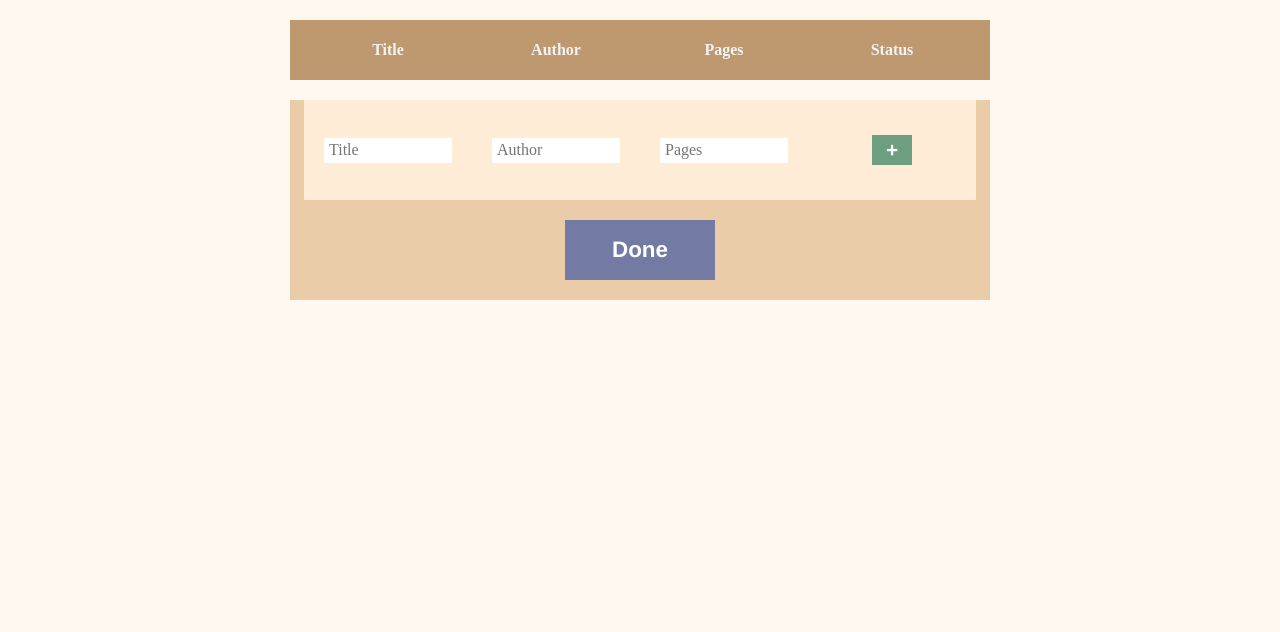
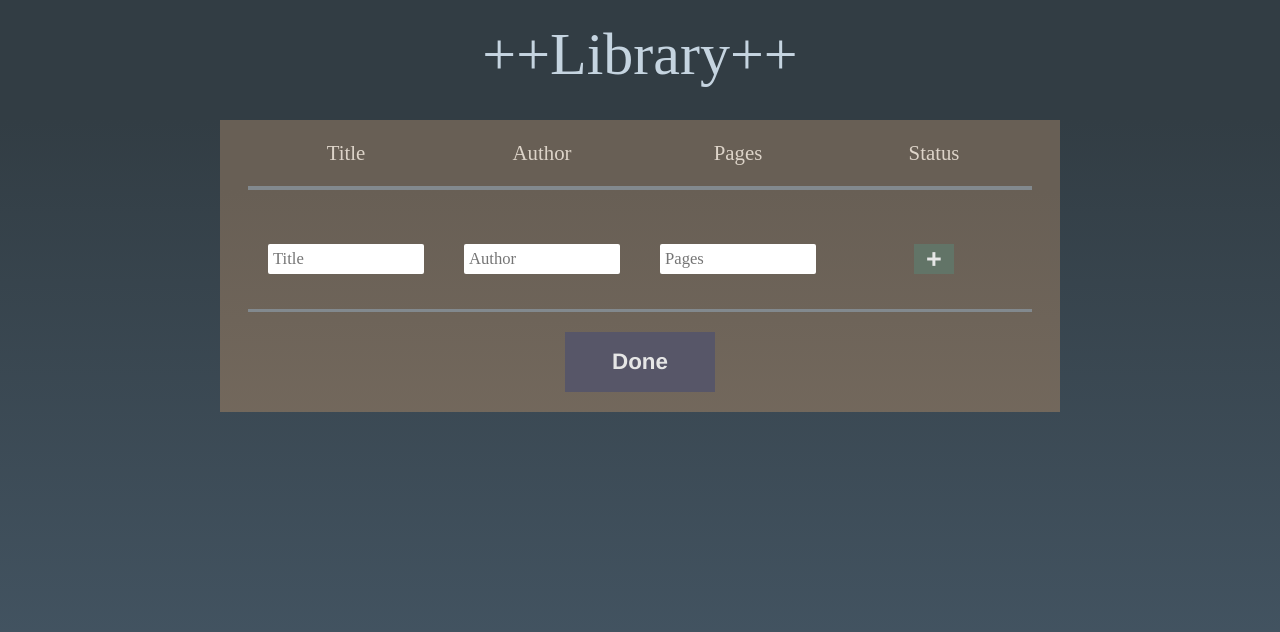
Before and after one commit to akashdas98/library, a plain HTML site: page index.html in a window 1280 px wide. Both pictures are taken after a click on the button "Add Book". Drawn offline with Linux system fonts and the light colour scheme; a web font is replaced by a local one.

Commit message:
Change colors and layout. Add logo.

```diff
--- a/index.html
+++ b/index.html
@@ -6,10 +6,12 @@
         <title>Document</title>
     </head>
     <body>
-
-        <div class="head-container">
+        <div class="head">
+            <p>++Library++</p>
+        </div>
+        <div class="container">
             <div class="header">
-                <table class="t1" cellpadding="0" cellspacing="0">
+                <table class="t1">
                     <tr class="top-bar">
                         <th class="first">Title</th>
                         <th>Author</th>
@@ -18,10 +20,8 @@
                     </tr>
                 </table>
             </div>
-        </div>
-
             <div class="body">
-            <table class="t2" cellpadding="0" cellspacing="0">
+                <table class="t2">
                     <tbody></tbody>
                 </table>
                 <table class="t3 hide">
@@ -36,7 +36,7 @@
                 </table>
                 <button id="add">Add Book</button>
             </div>
-
+        </div>
     </body>
     <script src="./script.js"></script>
 </html>
--- a/style.css
+++ b/style.css
@@ -22,6 +22,15 @@
     unicode-range: U+0000-00FF, U+0131, U+0152-0153, U+02BB-02BC, U+02C6, U+02DA, U+02DC, U+2000-206F, U+2074, U+20AC, U+2122, U+2191, U+2193, U+2212, U+2215, U+FEFF, U+FFFD;
 }
 
+@font-face {
+    font-family: 'Fascinate';
+    font-style: normal;
+    font-weight: 400;
+    font-display: swap;
+    src: local('Fascinate'), local('Fascinate-Regular'), url(https://fonts.gstatic.com/s/fascinate/v8/z7NWdRrufC8XJK0IIElS07zR.woff2) format('woff2');
+    unicode-range: U+0000-00FF, U+0131, U+0152-0153, U+02BB-02BC, U+02C6, U+02DA, U+02DC, U+2000-206F, U+2074, U+20AC, U+2122, U+2191, U+2193, U+2212, U+2215, U+FEFF, U+FFFD;
+}
+
 *{
     margin: 0;
     padding: 0;
@@ -32,98 +41,95 @@
 }
 
 html, body {
-    background: #FFF8F0;
     height: 100%;
 }
 
-.head-container {
-    width: 100%;
-    height: 100px;
+body {
+    background: linear-gradient(to bottom, #323d44, #4b5f70) 50% 120px fixed;
+}
+
+.head {
+     background: #323d44;
+     height: 120px;
+}
+
+.head p {
+    text-align: center;
+    font-family: 'Fascinate';
+    color: rgb(197, 212, 224);
+    font-size: 60px;
+    padding-top: 20px;
+}
+
+.container {
+    margin: 0 auto;
+    width: 60vw;
+    min-width: 840px;
+}
+
+.header {
     position: fixed;
     z-index: 1;
-    background: #FFF8F0;
 }
 
 .header, .body {
-    width: 50vw;
-    min-width: 700px;
-    margin: 0 auto;
-}
-
-.header {
-    position: relative;
-    top: 20px;
-    background: #BE9970;
+    width: 60vw;
+    min-width: 840px;
+    background: #685f55;
 }
 
 .body {
-    width: 50vw;
+    position: relative;
+    top: 70px;
     min-height: 100px;
-    min-width: 700px;
-    margin: 0 auto;
-    background: #EBCCA9;
-    position: relative;
-    top: 100px;
     overflow: auto;
+    background: linear-gradient(to bottom, #685f55, #8d7e6e) 50% 190px fixed;
 }
 
 table {
     margin: 0 auto;
-    width: 48vw;
-    min-width: 672px;
+    width: 56vw;
+    min-width: 784px;
     border-collapse: collapse;
 }
 
 .t1 {
-    height: 60px;
+    height: 70px;
+    border-bottom: 4px solid #82898E;
 }
 
-.t2 {
-    border-collapse: separate;
-    border-spacing: 0 20px;
-}
-
-.t3{
+.t2, .t3 {
     margin-bottom: 20px;
 }
 
-th, td {
-    min-width: 168px;
-    width: 12vw;
-    text-align: center;
+.hide {
+    display: none;
 }
 
-th {
-    color: rgb(243, 243, 243);
-    font-weight: 700;
+th, td {
+    min-width: 196px;
+    width: 14vw;
+    text-align: center;
+    color: #DDD4C9;
+    font-size: 1.3em;
 }
 
 tr.book {
     height: 100px;
-    background: #FFECD7;
-    margin: 40px auto;
+    border-bottom: 3px solid #82898E;
 }
 
 td {
     padding: 20px;
     word-wrap: break-word;
-    font-size: 1em;
-    color: rgb(83, 83, 83);
 }
 
 input {
     width: 100%;
-    height: 25px;
+    height: 30px;
     border-radius: 2px;
     padding: 5px;
-    font-size: 1em;
-}
-
-.hide {
-    border-collapse: separate;
-    border-spacing: 0 20px;
-    display: none;
-    margin-bottom: 0;
+    font-size: 0.8em;
 }
 
 button {
@@ -137,59 +143,58 @@ button {
 button.unread, button.remove {
     width: 80px;
     height: 40px;
-    background: rgb(115, 123, 165);
-    color: white;
-    font-size: 1em;
+    background: #575668;
+    color: rgb(230, 230, 230);
+    font-size: 0.9em;
     margin: 0 1px;
 }
 
 button.unread:active {
-    background: rgba(255, 255, 255, 0.75);
-    color: rgb(115, 123, 165);
-    border: 1px solid rgb(115, 123, 165);
+    background: rgb(230, 230, 230);
+    color: #575668;
+    border: 1px solid #575668;
 }
 
-button.read {
-    background: rgb(109, 158, 128);
+button.read, button.plus {
+    background: #627467;
 }
 
 button.remove{
     width: 40px;
-    background: rgb(180, 115, 126);
+    background: #8a5860;
 }
 
 button.remove:active {
-    color: rgb(180, 115, 126);
-    background: white;
-    border: 1px solid rgb(180, 115, 126);
+    color: #8a5860;
+    background: rgb(230, 230, 230);
+    border: 1px solid #8a5860;
 }
 
 button.plus {
     height: 30px;
     width: 40px;
-    background: rgb(109, 158, 128);
     font-size: 1.3em;
-    color: white;
+    color: rgb(230, 230, 230);
 }
 
 button.plus:active, button.read:active {
-    border: 1px solid rgb(109, 158, 128);
-    color: rgb(109, 158, 128);
-    background: white;
+    border: 1px solid #627467;
+    color: #627467;
+    background: rgb(230, 230, 230);
 }
 
 button#add {
     display: block;
     height: 60px;
     width: 150px;
-    background: rgb(115, 123, 165);
-    color: white;
+    background: #575668;
+    color: rgb(230, 230, 230);
     font-size: 1.4em;
     margin: 0 auto 20px auto;
 }
 
 button#add:active {
-    background: rgba(255, 255, 255, 0.75);
-    color: rgb(115, 123, 165);
-    border: 2px solid rgb(115, 123, 165);
+    background: rgb(230, 230, 230);
+    color: #575668;
+    border: 2px solid #575668;
 }
```
Lines whose indentation alone changed are shown as unchanged.
